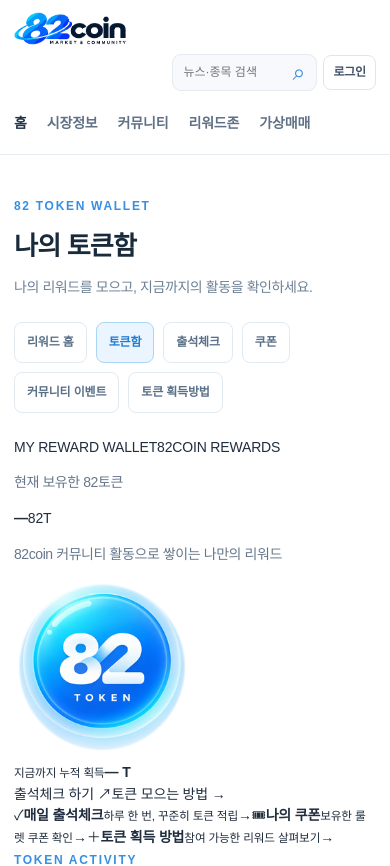
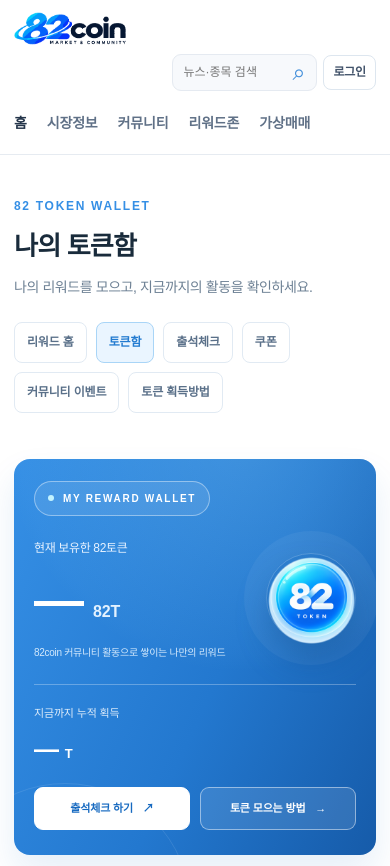
Before and after one commit to orbit-box/82coin, a Next.js app: page /benefits/wallet in a window 390 px wide. Shown: the top 866 px of the page. Built offline with nearby package versions, Linux system fonts and the light colour scheme; no server answers; the database is empty; a web font is replaced by a local one.

Commit message:
style(wallet): responsive token wallet hero and activity cards

```diff
--- a/app/globals.css
+++ b/app/globals.css
@@ -830,3 +830,19 @@
 /* Password recovery: separate feedback from primary submit button. */
 .authInner>.authInlineNote{display:block;position:static;margin:15px 0 18px;padding:0 2px;line-height:1.7;font-size:12px;color:#4389c5}
 .authInner>.authSwitch{margin-top:18px}
+
+
+/* Token wallet dashboard v2 */
+.tokenWalletPage{padding-bottom:46px}
+.tokenWalletHero{position:relative;overflow:hidden;border-radius:22px;background:linear-gradient(115deg,#358fe5 0%,#2378cf 56%,#165ba9 100%);color:#fff;box-shadow:0 18px 35px #1767be1b;margin-top:22px}
+.tokenWalletHero:before{content:"";position:absolute;width:480px;height:480px;border-radius:50%;right:-105px;top:-265px;background:radial-gradient(circle,#91d7ff39 0,#91d7ff08 65%,transparent 70%);pointer-events:none}
+.tokenWalletHero:after{content:"";position:absolute;width:250px;height:250px;border:1px solid #ffffff19;border-radius:50%;right:185px;bottom:-180px;pointer-events:none}
+.tokenWalletHeroContent{position:relative;z-index:1;padding:28px 36px 0}
+.tokenWalletHeroTop{display:flex;justify-content:space-between;align-items:center;gap:12px}.tokenWalletTag{font-size:10px;font-weight:850;letter-spacing:1.7px;border:1px solid #ffffff65;border-radius:30px;padding:9px 13px;background:#ffffff18;display:inline-flex;align-items:center;gap:9px}.tokenWalletDot{width:6px;height:6px;border-radius:50%;background:#c3f3ff}.tokenWalletUnit{font-size:10px;font-weight:700;letter-spacing:2.5px;color:#d8eaff}
+.tokenWalletHeadline{display:flex;align-items:center;justify-content:space-between;min-height:210px;gap:20px}.tokenWalletHeadline p{font-size:14px;margin:0 0 14px;color:#e7f2ff}.tokenWalletBalance{display:flex;align-items:baseline;gap:12px}.tokenWalletBalance strong{font-size:clamp(48px,6vw,76px);line-height:1.12;font-weight:900;letter-spacing:-3px;font-variant-numeric:tabular-nums}.tokenWalletBalance span{font-size:20px;font-weight:800;color:#e3f2ff}.tokenWalletHeadline .tokenWalletSubtitle{font-size:12px;color:#d4e9fc;margin:17px 0 0}
+.tokenWalletCoin{position:relative;flex:0 0 196px;height:196px;display:grid;place-items:center}.tokenWalletCoin img{position:relative;width:166px;height:166px;object-fit:contain;filter:drop-shadow(0 16px 16px #08488755)}.tokenWalletHalo{position:absolute;inset:13px;border:1px solid #ffffff35;border-radius:50%;box-shadow:0 0 0 22px #ffffff0c}
+.tokenWalletHeroBottom{display:flex;justify-content:space-between;align-items:center;gap:18px;border-top:1px solid #ffffff48;padding:20px 0 25px}.tokenWalletHeroBottom>div:first-child{display:flex;flex-direction:column;gap:8px}.tokenWalletHeroBottom small{font-size:11px;color:#deecfa}.tokenWalletHeroBottom strong{font-size:25px;letter-spacing:-.6px}.tokenWalletHeroBottom strong span{font-size:13px;font-weight:700}.tokenWalletHeroLinks{display:flex;gap:10px;flex-wrap:wrap}.tokenWalletHeroLinks a{border:1px solid #ffffff78;border-radius:9px;padding:12px 16px;color:white;font-size:12px;font-weight:800;text-decoration:none;background:#ffffff1d}.tokenWalletHeroLinks a:first-child{background:#fff;border-color:#fff;color:#176ac0}.tokenWalletHeroLinks a span{margin-left:7px}
+.tokenWalletQuick{display:grid;grid-template-columns:repeat(3,minmax(0,1fr));gap:14px;margin:19px 0 32px}.tokenWalletQuick>a{min-width:0;display:flex;align-items:center;gap:13px;padding:20px 17px;border:1px solid #e0eaf4;border-radius:15px;background:#fff;transition:background .2s,border-color .2s,transform .2s;text-decoration:none}.tokenWalletQuick>a:hover{background:#f6fbff;border-color:#a7d3fa;transform:translateY(-2px)}.tokenQuickIcon{flex:0 0 43px;height:43px;border-radius:13px;display:grid;place-items:center;background:#eaf5ff;color:#2384d7;font-size:21px;font-weight:850}.tokenWalletQuick>a>span:nth-child(2){min-width:0;display:grid;gap:7px}.tokenWalletQuick strong{font-size:14px;color:#1e354f}.tokenWalletQuick small{font-size:11px;color:#8194a8;line-height:1.4}.tokenQuickArrow{margin-left:auto;color:#358fe5;font-size:21px}
+.tokenWalletHistory{padding:25px 29px 10px;border:1px solid #e0e9f4;border-radius:17px;background:white}.tokenHistoryHeader{display:flex;justify-content:space-between;align-items:center;gap:14px;padding-bottom:21px;border-bottom:1px solid #eaf0f7}.tokenHistoryHeader h2{margin:7px 0;font-size:21px;color:#1d324a}.tokenHistoryHeader p{font-size:12px;color:#8a9aac;margin:0}.tokenHistoryCount{border-radius:20px;background:#f1f7fe;color:#3987d0;font-weight:750;font-size:12px;padding:8px 13px;white-space:nowrap}.tokenHistoryItem{display:flex;align-items:center;gap:14px;border-bottom:1px solid #edf2f7;padding:20px 0}.tokenHistoryItem:last-child{border-bottom:0}.tokenHistoryMark{display:grid;place-items:center;border-radius:12px;width:43px;height:43px;flex:0 0 43px;font-size:22px;font-weight:800}.tokenHistoryMark.isGain{background:#e7f7ef;color:#1b9f65}.tokenHistoryMark.isSpent{background:#fff0ee;color:#d66c5a}.tokenHistoryInfo{flex:1;min-width:0;display:grid;gap:7px}.tokenHistoryInfo strong{font-size:14px}.tokenHistoryInfo small{font-size:11px;color:#93a3b4;overflow-wrap:anywhere}.tokenHistoryItem>b{font-size:16px;white-space:nowrap}.tokenHistoryItem>b.isGain{color:#2388ce}.tokenHistoryItem>b.isSpent{color:#d66c5a}.tokenHistoryEmpty{padding:35px 12px;text-align:center;color:#8294a7;font-size:13px}.tokenHistoryEmpty a{display:inline-block;margin-top:9px;color:#358fe5;font-weight:750}.tokenWalletLegal{margin:15px 5px 0;font-size:11px;color:#9baabb;line-height:1.7}
+@media(max-width:800px){.tokenWalletQuick{grid-template-columns:1fr}.tokenWalletQuick>a{padding:15px 17px}.tokenWalletHeadline{min-height:190px}}
+@media(max-width:560px){.tokenWalletHero{border-radius:16px}.tokenWalletHeroContent{padding:22px 20px 0}.tokenWalletUnit{display:none}.tokenWalletHeadline{min-height:168px}.tokenWalletHeadline p{font-size:12px}.tokenWalletBalance strong{font-size:50px}.tokenWalletBalance span{font-size:16px}.tokenWalletCoin{flex-basis:90px;width:90px;height:110px}.tokenWalletCoin img{width:91px;height:91px}.tokenWalletHalo{inset:8px 0 12px}.tokenWalletHeadline .tokenWalletSubtitle{font-size:10px;line-height:1.6}.tokenWalletHeroBottom{align-items:flex-start;flex-direction:column}.tokenWalletHeroLinks{width:100%}.tokenWalletHeroLinks a{flex:1;text-align:center;padding:12px 8px;font-size:11px}.tokenWalletHistory{padding:21px 17px 8px}.tokenHistoryHeader h2{font-size:18px}.tokenHistoryHeader p{font-size:11px}.tokenHistoryCount{font-size:10px}}
```
